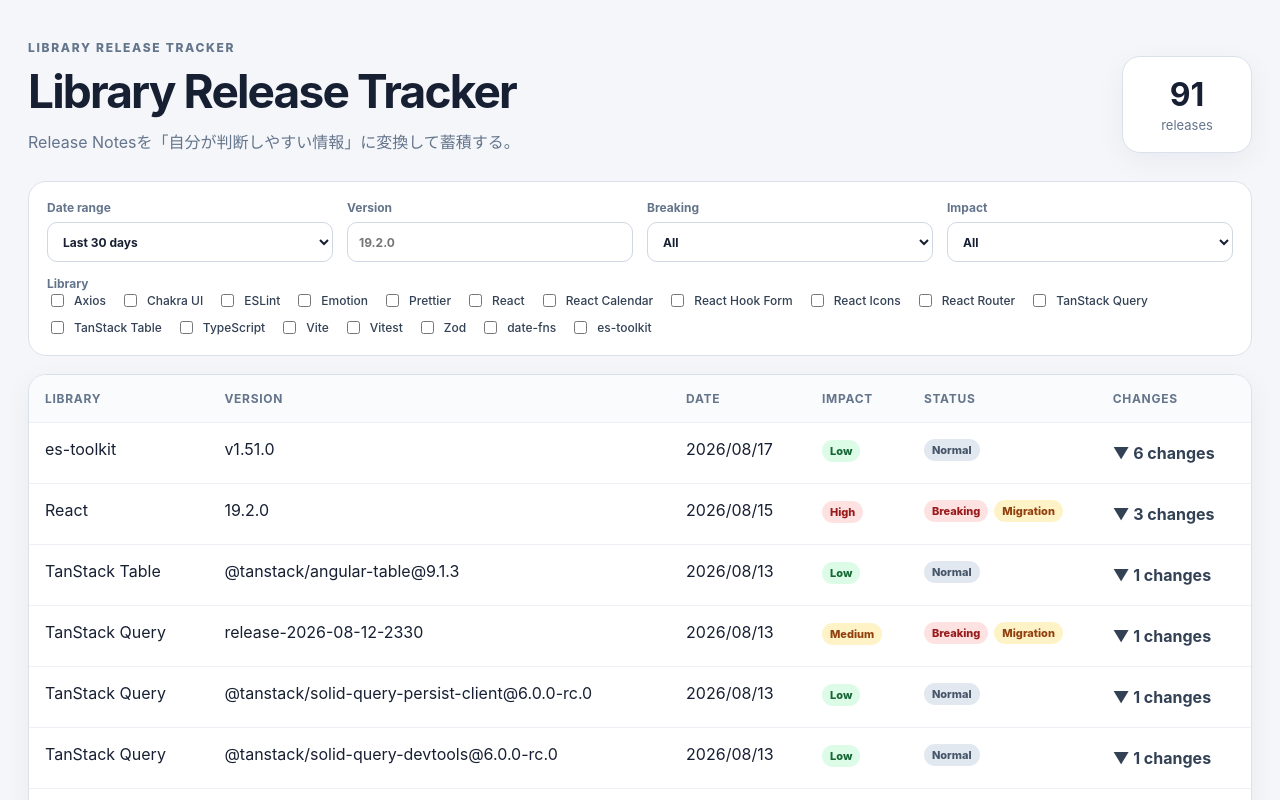
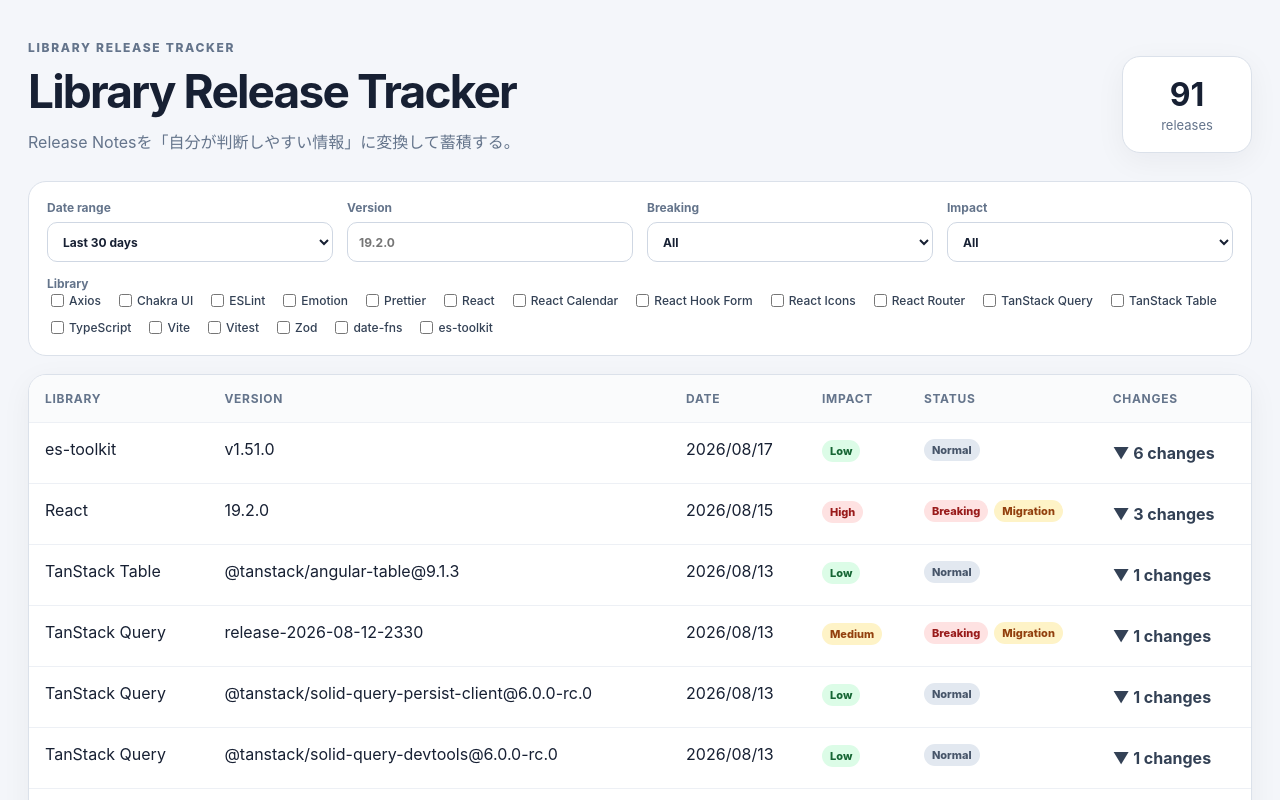
Before and after one commit to haruki33/library-update-checker, a React (Vite) app: page / in a window 1280 px wide. Shown: the top 800 px of the page. Built offline with nearby package versions, Linux system fonts and the light colour scheme.

Commit message:
fix: force library checkbox labels to align left

```diff
--- a/src/App.tsx
+++ b/src/App.tsx
@@ -51,7 +51,7 @@
       <label>Version<input value={filters.version} onChange={(event) => setFilter('version', event.target.value)} placeholder="19.2.0" /></label>
       <label>Breaking<select value={filters.breaking} onChange={(event) => setFilter('breaking', event.target.value as ReleaseFilters['breaking'])}><option value="all">All</option><option value="breaking">Breaking only</option><option value="non-breaking">No breaking</option></select></label>
       <label>Impact<select value={filters.impact} onChange={(event) => setFilter('impact', event.target.value as ReleaseFilters['impact'])}><option value="all">All</option><option value="high">High</option><option value="medium">Medium</option><option value="low">Low</option></select></label>
-      <div className="library-filter"><span>Library</span><div className="library-options">{libraries.map((library) => <label className="checkbox" key={library}><input type="checkbox" checked={filters.libraries.includes(library)} onChange={() => toggleLibrary(library)} /><span className="library-name">{library}</span></label>)}</div></div>
+      <div className="library-filter"><span>Library</span><div className="library-options">{libraries.map((library) => <label className="checkbox" key={library} style={{ display: 'flex', flexDirection: 'row', alignItems: 'center', justifyContent: 'flex-start', width: 'auto', gap: '2px', margin: 0, textAlign: 'left' }}><input type="checkbox" checked={filters.libraries.includes(library)} onChange={() => toggleLibrary(library)} /><span className="library-name">{library}</span></label>)}</div></div>
     </section>
     <section className="release-list" aria-label="Release list"><table><thead>{table.getHeaderGroups().map((headerGroup) => <tr key={headerGroup.id}>{headerGroup.headers.map((header) => <th key={header.id}>{flexRender(header.column.columnDef.header, header.getContext())}</th>)}<th>Changes</th></tr>)}</thead>
       <tbody>{table.getRowModel().rows.map((row) => { const release = row.original; const isExpanded = expanded[release.id] ?? false; return <tr key={row.id} className={isExpanded ? 'expanded-row' : undefined}>
```
